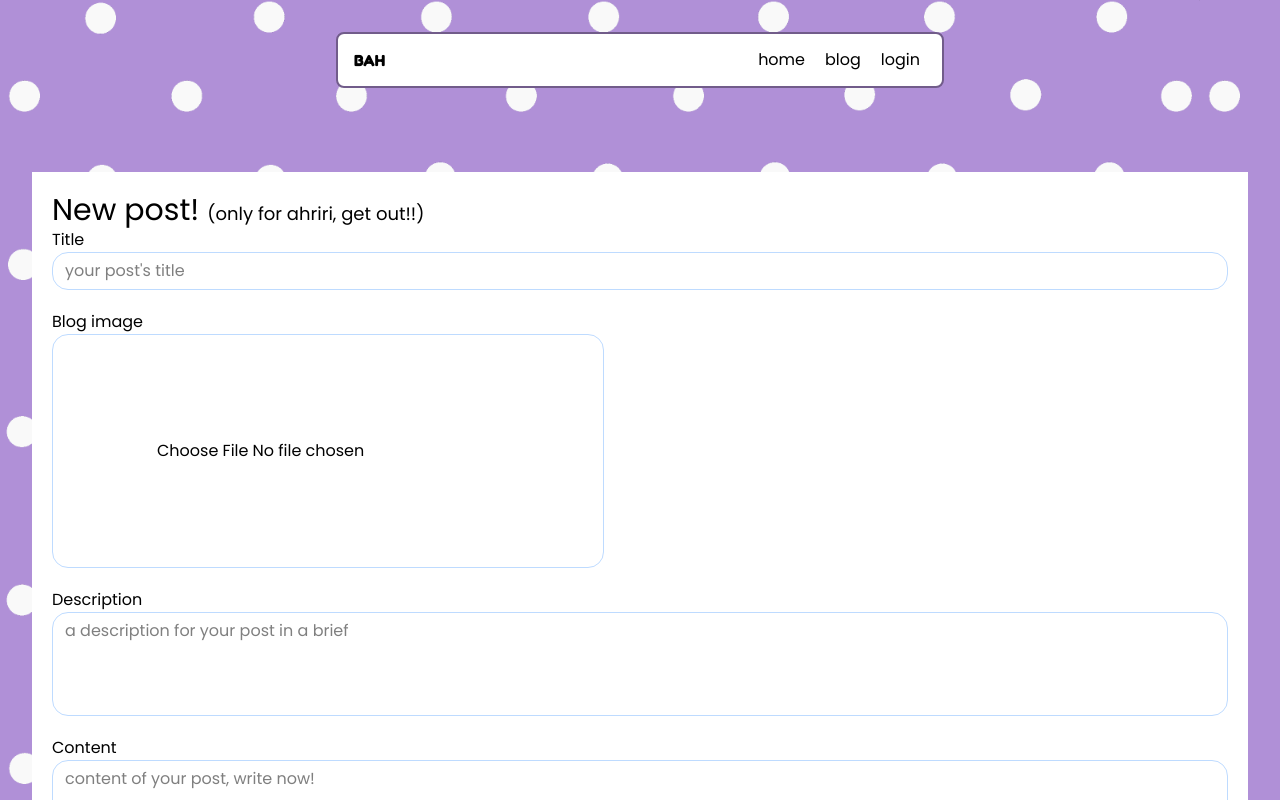
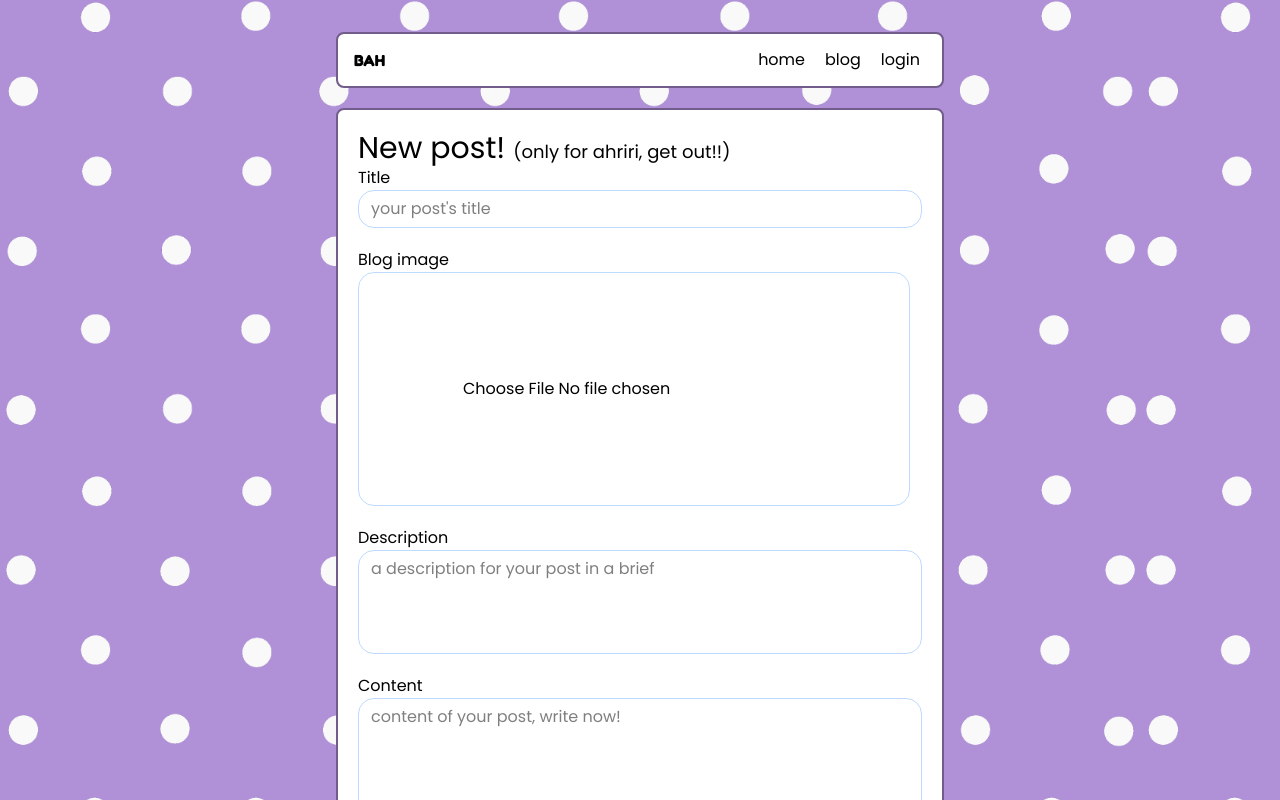
Before and after one commit to fabioTB-tech/blog-app, a React (Vite) app in the folder client/: page /newblog in a window 1280 px wide. Shown: the top 800 px of the page. Built offline with nearby package versions, Linux system fonts and the light colour scheme.

Commit message:
Update Container component

```diff
--- a/client/src/components/Container.jsx
+++ b/client/src/components/Container.jsx
@@ -1,7 +1,9 @@
 function Container({ children }) {
   return (
-    <article className="w-7x1 mt-16 bg-white p-5 flex flex-col">
-      {children}
+    <article className="h-full flex flex-col justify-center items-center gap-16">
+      <div className="bg-white w-2/4 p-5 rounded-lg border-container-border border-2">
+        {children}
+      </div>
     </article>
   );
 }
```
